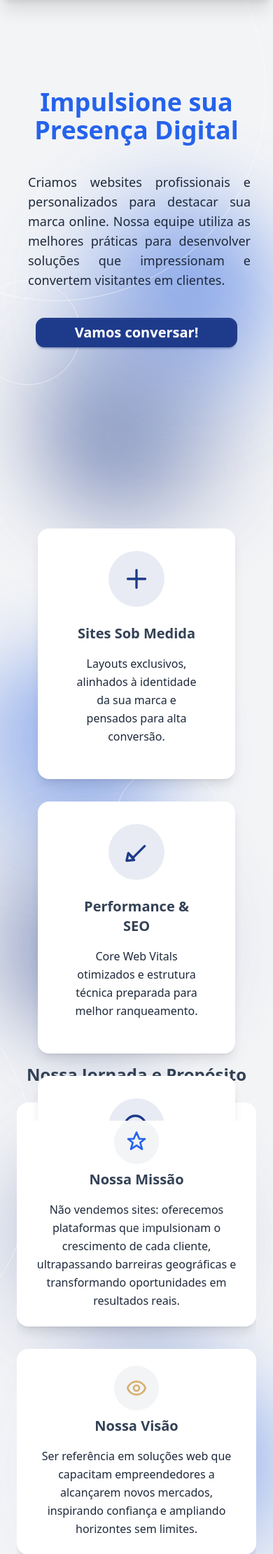
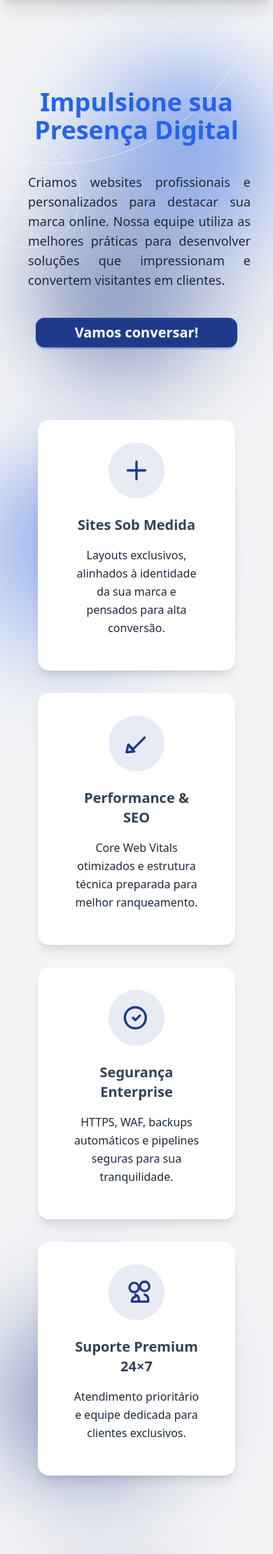
Before and after one commit to bessavagner/website-mark01, a Python web app: template src/templates/home.html in a window 390 px wide. Shown: the part 64-2284 px from the top of the page at 70% size. Run offline with Jinja, Linux system fonts and the light colour scheme; the template is opened without the code that fills it, so the values that code supplies are empty.

Commit message:
fix: make mobile view flow continuosly

```diff
--- a/src/static/css/input.css
+++ b/src/static/css/input.css
@@ -45,7 +45,7 @@
 
 @layer components {
   section {
-    @apply relative flex items-center h-[calc(100vh-64px)] w-full;
+    @apply relative flex items-center md:h-[calc(100vh-64px)] w-full;
   }
 }
 
--- a/src/templates/home.html
+++ b/src/templates/home.html
@@ -9,7 +9,7 @@
                 {% include './includes/hero.html' %}
             <div id="arrow-section-cards"></div>
         </section>
-        <section id="cards-section" class="relative">
+        <section id="cards-section" class="relative -mt-20 md:mt-0">
                 {% include './includes/cards.html' %}
             <div id="arrow-section-about"></div>
         </section>
--- a/src/templates/includes/about.html
+++ b/src/templates/includes/about.html
@@ -16,8 +16,8 @@
           transform -translate-x-1/2 -translate-y-1/2 pointer-events-none z-60">
     </div>
 
-    <div class="max-w-4xl mx-auto max-h-[862px] md:max-h-screen overflow-y-scroll  z-40">
-        <h2 class="text-2xl font-bold text-center text-neutral mb-6">Nossa Jornada e Propósito</h2>
+    <div class="max-w-4xl mx-auto md:max-h-screen z-40">
+        <h2 class="text-2xl font-bold text-center text-neutral mb-16">Nossa Jornada e Propósito</h2>
         <!-- Grid responsivo: 1 coluna mobile → 3 colunas md+ -->
         <div class="grid grid-cols-1 gap-8 md:grid-cols-3 z-30">
 
--- a/src/templates/includes/cards.html
+++ b/src/templates/includes/cards.html
@@ -17,7 +17,7 @@
           transform -translate-x-1/2 -translate-y-1/2 pointer-events-none z-40">
     </div>
 
-    <div class="max-w-6xl mx-auto px-4 py-4 w-11/12 md:w-full max-h-[862px] md:max-h-screen overflow-y-scroll z-50">
+    <div class="max-w-6xl mx-auto px-4 py-4 w-11/12 md:w-full md:max-h-screen overflow-y-scroll z-50">
         <h2 class="sr-only">Principais Serviços</h2>
 
         <div class="grid gap-8 sm:grid-cols-1 md:grid-cols-2 lg:grid-cols-4">
```
Also changed, not shown: src/static/css/styles.css.
